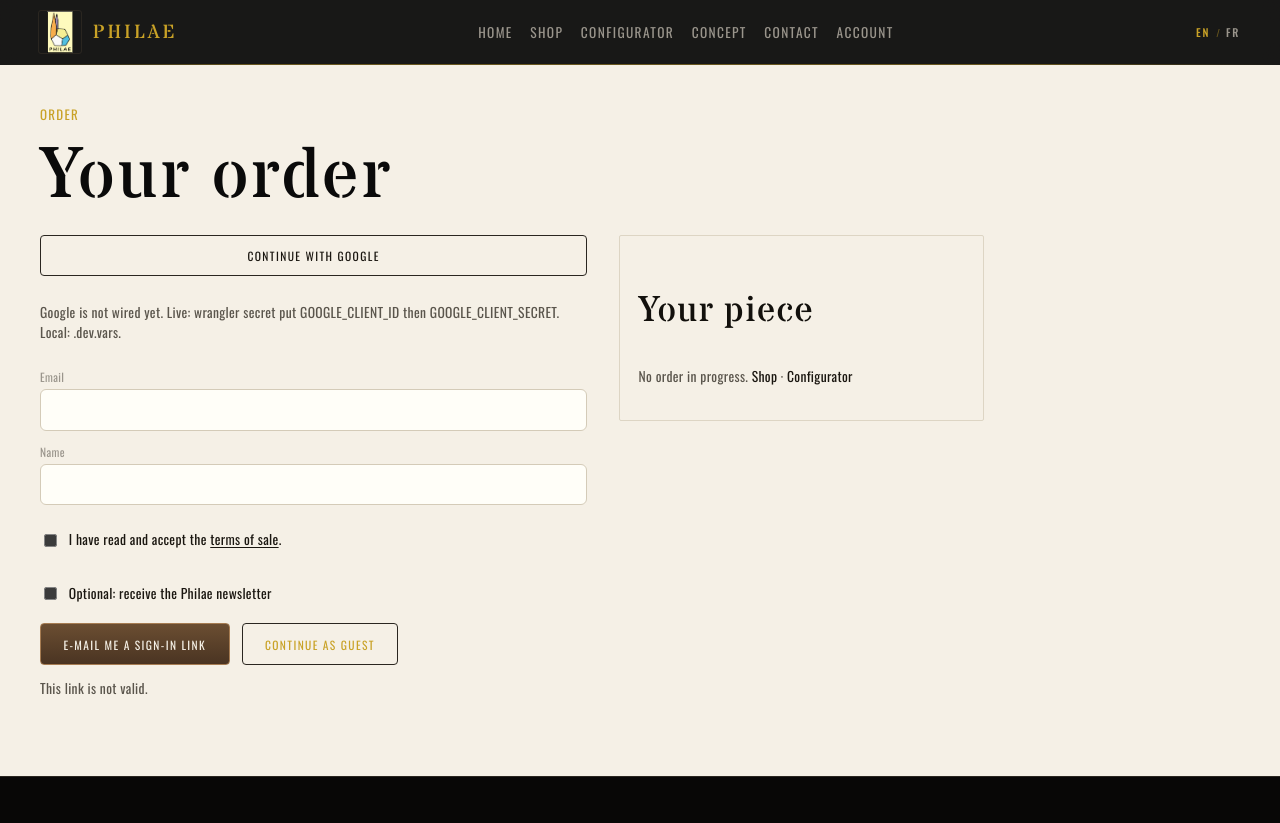
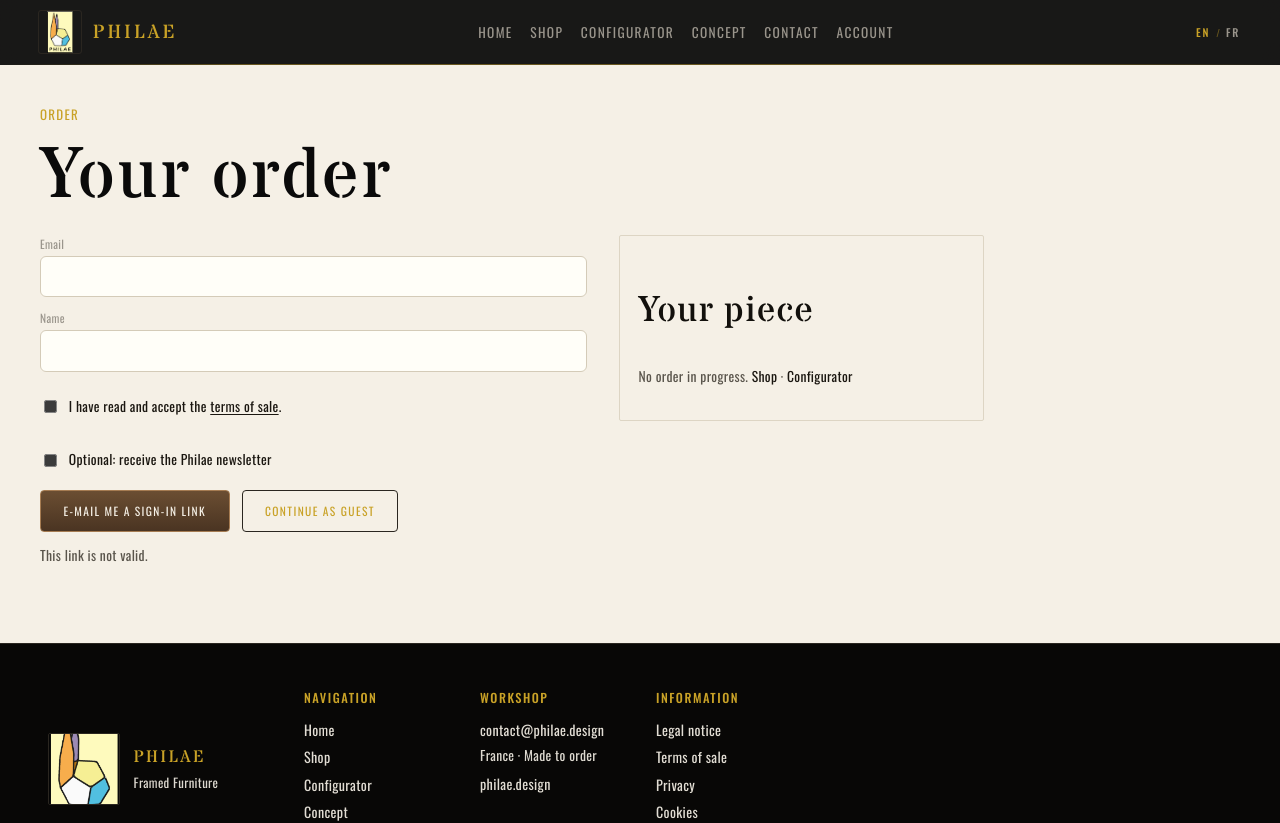
Before and after one commit to Erwin67000/WEB, a React (Vite) app: page /commande in a window 1280 px wide. Shown: the top 823 px of the page. Built offline with nearby package versions, Linux system fonts and the light colour scheme; no server answers.

Commit message:
Update CommandePage.jsx

```diff
--- a/src/pages/CommandePage.jsx
+++ b/src/pages/CommandePage.jsx
@@ -427,7 +427,9 @@ export default function CommandePage() {
 
           {!loading && !user && (
             <div className="commande-card">
+              {(providers.google || providers.apple) && (
                 <div className="auth-social">
+                  {providers.google && (
                     <a
                       className="btn btn-ghost auth-social-btn"
                       href="/api/auth/google"
@@ -435,14 +437,16 @@ export default function CommandePage() {
                     >
                       {t('account.google')}
                     </a>
+                  )}
                   {providers.apple && (
-                  <a className="btn btn-ghost auth-social-btn" href="/api/auth/apple">
+                    <a
+                      className="btn btn-ghost auth-social-btn"
+                      href="/api/auth/apple"
+                    >
                       {t('account.apple')}
                     </a>
                   )}
                 </div>
-              {!providers.google && (
-                <p className="hint">{t('account.googleHint')}</p>
               )}
 
               <label className="field">
```
Lines whose indentation alone changed are shown as unchanged.
